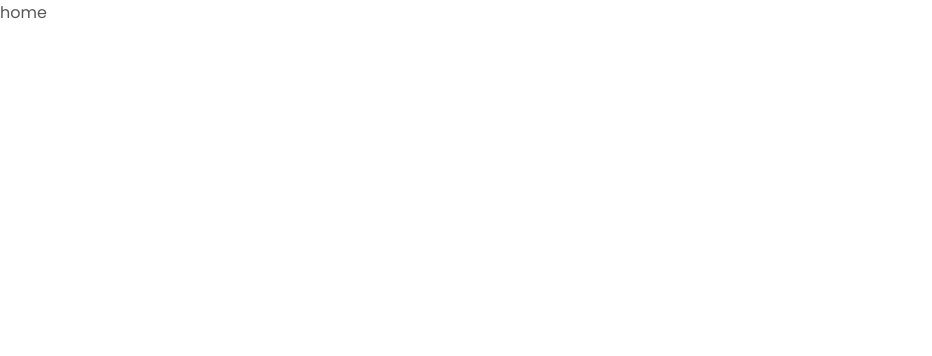
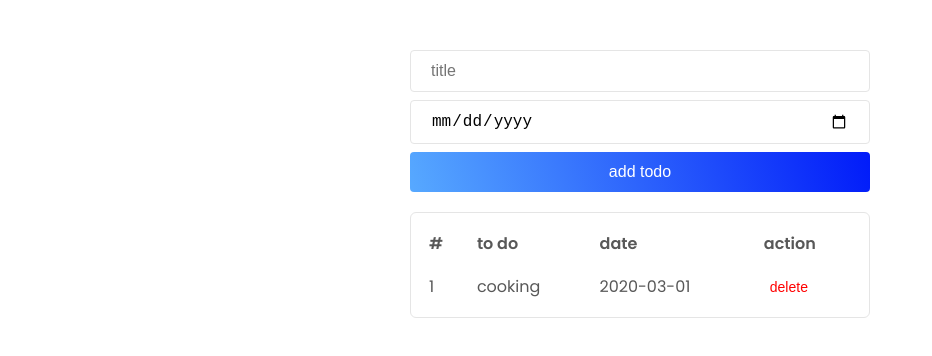
Before and after one commit to dekguh/learn-graphql, a React (Create React App) app: page / in a window 1280 px wide. Shown: the top 356 px of the page, without its empty margins (0-932 px from the left). Built offline with nearby package versions, Linux system fonts and the light colour scheme; sample sign-in values are in the browser's storage.

Commit message:
todo UI mockup

```diff
--- a/src/components/UI/HomePage.tsx
+++ b/src/components/UI/HomePage.tsx
@@ -1,15 +1,29 @@
 import React from 'react'
 import withAuth from '../utils/HOC/withAuth'
+import styled from 'styled-components'
+import ListTodo from './control/ListTodo'
+import FormAddTodo from './form/FormAddTodo'
 
 const HomePage = () => {
 
     return (
     <>
-        <div>
-            home
-        </div>
+        <Wrapper>
+            <div style={{ marginBottom: '20px' }}>
+                <FormAddTodo />
+            </div>
+
+            <ListTodo />
+        </Wrapper>
     </>
     )
 }
 
+const Wrapper = styled.div`
+    max-width: 500px;
+    width: 100%;
+    padding: 50px 20px;
+    margin: 0 auto;
+`
+
 export default withAuth(HomePage)
--- /dev/null
+++ b/src/components/UI/control/ListTodo.tsx
@@ -0,0 +1,55 @@
+import React from 'react'
+import styled from 'styled-components'
+
+const ListTodo = () => {
+  return (
+    <Table>
+        <thead>
+            <tr>
+                <th>#</th>
+                <th>to do</th>
+                <th>date</th>
+                <th>action</th>
+            </tr>
+        </thead>
+        <tbody>
+            <tr>
+                <td>1</td>
+                <td>cooking</td>
+                <td>2020-03-01</td>
+                <td>
+                    <button
+                        style={{
+                            color: 'red',
+                            background: 'none',
+                            border: 'none',
+                            outline: 'none',
+                            fontSize: '14px'
+                        }}
+                    >delete</button>
+                </td>
+            </tr>
+        </tbody>
+    </Table>
+  )
+}
+
+const Table = styled.table`
+    padding: 8px;
+    border: 1px solid #E5E5E5;
+    width: 100%;
+    border-radius: 6px;
+    & th {
+        padding: 8px 8px;
+        font-size: 16px;
+        font-weight: 600;
+        text-align: left;
+    }
+    & td {
+        padding: 8px 8px;
+        font-size: 16px;
+        font-weight: 400;
+    }
+`
+
+export default ListTodo
--- /dev/null
+++ b/src/components/UI/form/FormAddTodo.tsx
@@ -0,0 +1,23 @@
+import React from 'react'
+import ButtonPrimary from '../control/ButtonPrimary'
+import Input from '../control/Input'
+
+const FormAddTodo = () => {
+  return (
+    <div>
+        <div style={{ marginBottom: '8px' }}>
+            <Input placeholder='title' type='text'/>
+        </div>
+
+        <div style={{ marginBottom: '8px' }}>
+            <Input placeholder='title' type='date'/>
+        </div>
+
+        <div>
+            <ButtonPrimary text='add todo'/>
+        </div>
+    </div>
+  )
+}
+
+export default FormAddTodo
--- a/src/components/utils/types/index.ts
+++ b/src/components/utils/types/index.ts
@@ -11,7 +11,7 @@ export interface IInput {
     onChange?: ChangeEventHandler;
     value?: string;
     style?: object;
-    type?: 'text' | 'password' | 'email' | 'number';
+    type?: 'text' | 'password' | 'email' | 'number' | 'date';
 }
 
 export interface IAlert {
```
